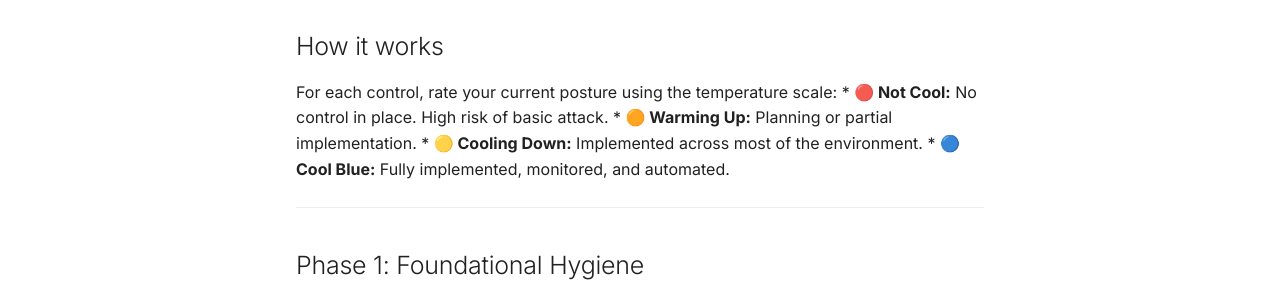
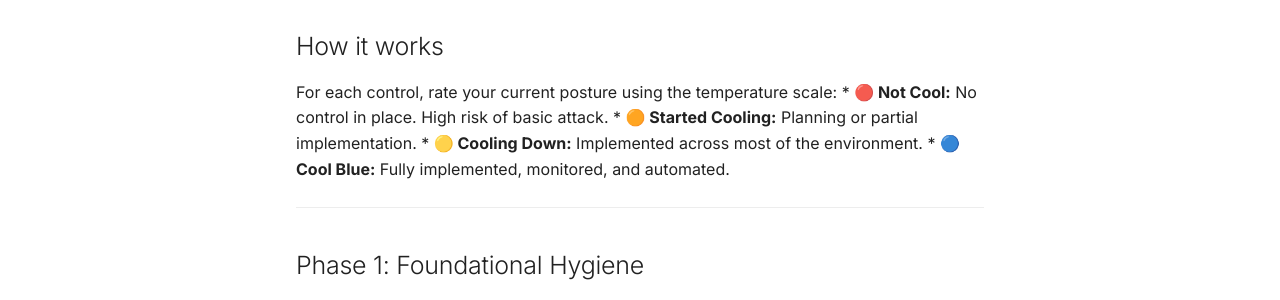
Before and after one commit to oztp-org/oztp-org.github.io, an MkDocs documentation site: the page built from docs/ez-start.md, in a window 1280 px wide and 900 px high. Shown: the part 362-662 px from the top of the window. Built offline with MkDocs 1.6.1 and Material for MkDocs 9.7.7, drawn with Linux system fonts in a browser that asks for light colours; comment, search, counter and statistics services are not loaded.

Commit message:
Update temperature scale description for clarity

```diff
--- a/docs/ez-start.md
+++ b/docs/ez-start.md
@@ -10,7 +10,7 @@ Welcome to the **EZ Start Assessment**. Instead of the 98+ controls found in our
 ## How it works
 For each control, rate your current posture using the temperature scale:
 *   **🔴 Not Cool:** No control in place. High risk of basic attack.
-*   **🟠 Warming Up:** Planning or partial implementation.
+*   **🟠 Started Cooling:** Planning or partial implementation.
 *   **🟡 Cooling Down:** Implemented across most of the environment.
 *   **🔵 Cool Blue:** Fully implemented, monitored, and automated.
 
```
